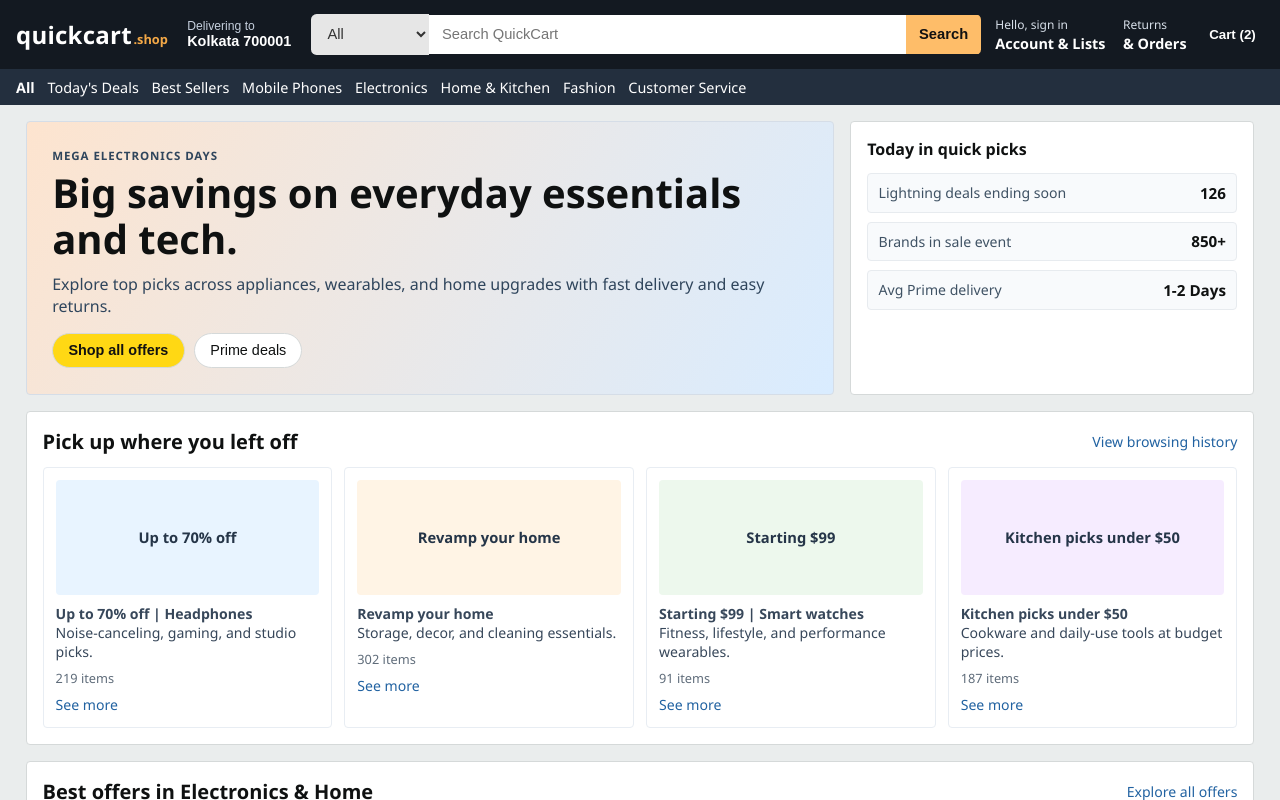
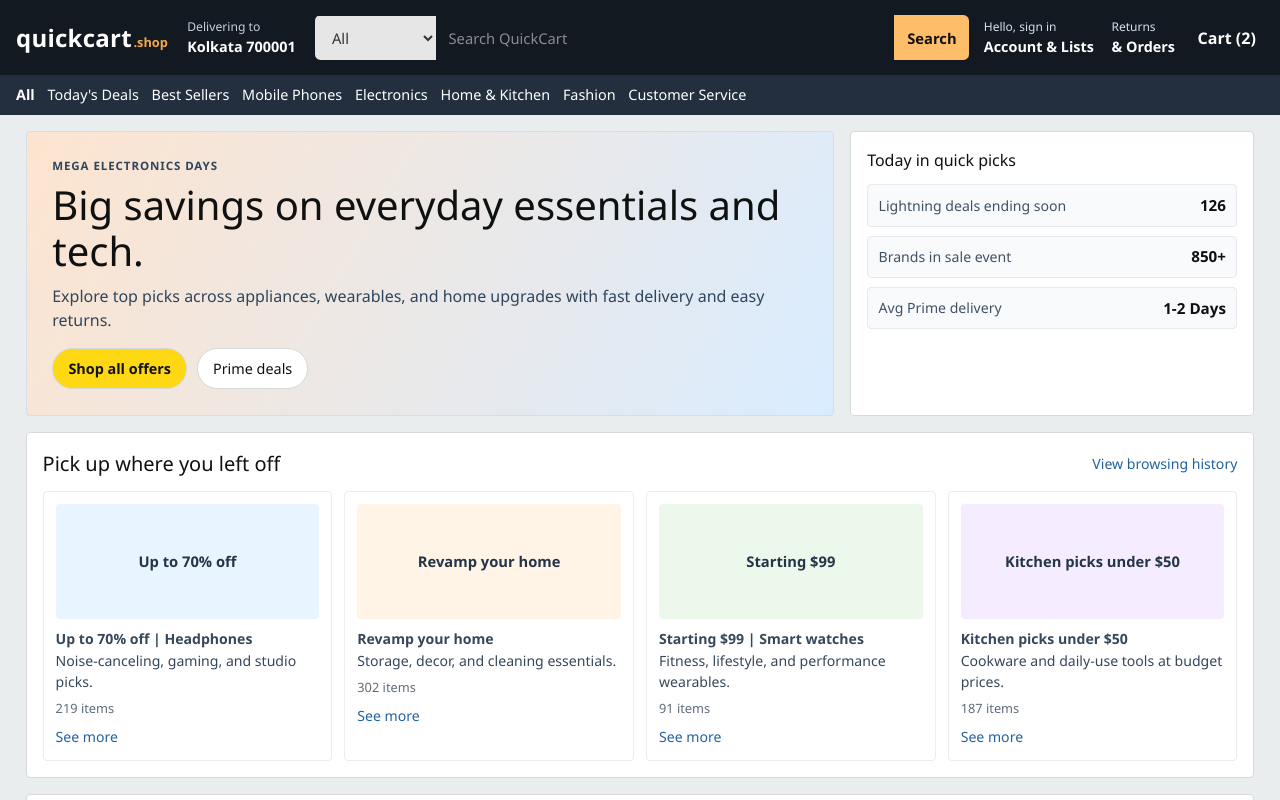
Before and after one commit to Aayush7105/E-commerce_Platfrorm, a React (Vite) app: page / in a window 1280 px wide. Shown: the top 800 px of the page. Built offline with nearby package versions, Linux system fonts and the light colour scheme.

Commit message:
landing page

```diff
--- a/package.json
+++ b/package.json
@@ -17,6 +17,7 @@
     "@babel/core": "^7.29.0",
     "@eslint/js": "^9.39.4",
     "@rolldown/plugin-babel": "^0.2.1",
+    "@tailwindcss/vite": "^4.2.2",
     "@types/react": "^19.2.14",
     "@types/react-dom": "^19.2.3",
     "@vitejs/plugin-react": "^6.0.1",
@@ -25,6 +26,7 @@
     "eslint-plugin-react-hooks": "^7.0.1",
     "eslint-plugin-react-refresh": "^0.5.2",
     "globals": "^17.4.0",
+    "tailwindcss": "^4.2.2",
     "vite": "^8.0.1"
   }
 }
--- a/src/index.css
+++ b/src/index.css
@@ -1,3 +1,5 @@
+@import "tailwindcss";
+
 *,
 *::before,
 *::after {
--- a/vite.config.js
+++ b/vite.config.js
@@ -1,10 +1,12 @@
 import { defineConfig } from 'vite'
 import react, { reactCompilerPreset } from '@vitejs/plugin-react'
 import babel from '@rolldown/plugin-babel'
+import tailwindcss from '@tailwindcss/vite'
 
 // https://vite.dev/config/
 export default defineConfig({
   plugins: [
+    tailwindcss(),
     react(),
     babel({ presets: [reactCompilerPreset()] })
   ],
```
Also changed, not shown: 1 other file (tests, documents, lock files or other folders).
